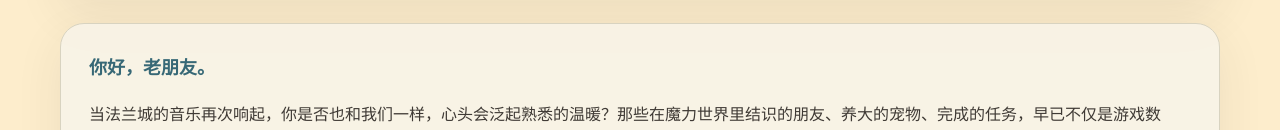
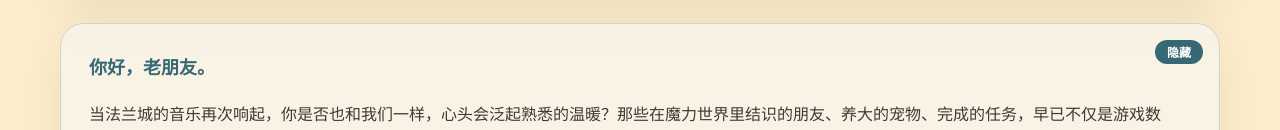
Before and after one commit to Mou2xie/gameAccountManager, a Next.js app: page / in a window 1280 px wide. Shown: the part 190-320 px from the top of the page. Built offline with nearby package versions, Linux system fonts and the light colour scheme.

Commit message:
Add toggle for welcome card

```diff
--- a/app/page.tsx
+++ b/app/page.tsx
@@ -26,6 +26,7 @@ export default function Home() {
   const [subAccounts, setSubAccounts] = useState<Array<ISubAccount>>([]);
   const [createSubAccountModalFlag, setCreateSubAccountModalFlag] = useState(false);
   const [newSubAccount, setNewSubAccount] = useState({ name: "", note: "" });
+  const [showWelcome, setShowWelcome] = useState(true);
 
   useEffect(() => {
     document.body.classList.add("home-background");
@@ -67,7 +68,17 @@ export default function Home() {
       <MainAccountCard currentMainAccount={currentMainAccount} onSelectMainAccount={handleMainAccountChange} />
       {
         !currentMainAccount && (
-          <article className=" app-card space-y-5 text-base leading-relaxed text-[var(--color-text)] bg-[rgba(248,244,235,0.82)]">
+          <>
+            {showWelcome ? (
+              <article className="relative app-card space-y-5 text-base leading-relaxed text-[var(--color-text)] bg-[rgba(248,244,235,0.82)]">
+                <button
+                  type="button"
+                  aria-label="隐藏欢迎内容"
+                  className="absolute right-4 top-4 app-btn-primary rounded-xl px-3 py-1 text-xs"
+                  onClick={() => setShowWelcome(false)}
+                >
+                  隐藏
+                </button>
                 <p className=" text-lg font-semibold text-[var(--color-primary)]">
                   你好，老朋友。
                 </p>
@@ -103,6 +114,19 @@ export default function Home() {
                   *献给我们永远的法兰城。*
                 </div>
               </article>
+            ) : (
+              <div className="app-card flex justify-end border border-dashed border-[var(--color-border-strong)] bg-[rgba(248,244,235,0.82)] px-4 py-3">
+                <button
+                  type="button"
+                  aria-label="显示欢迎内容"
+                  className="app-btn-primary rounded-xl px-3 py-1 text-xs"
+                  onClick={() => setShowWelcome(true)}
+                >
+                  显示
+                </button>
+              </div>
+            )}
+          </>
         )
       }
       <div className=" space-y-6">
```
Lines whose indentation alone changed are shown as unchanged.
